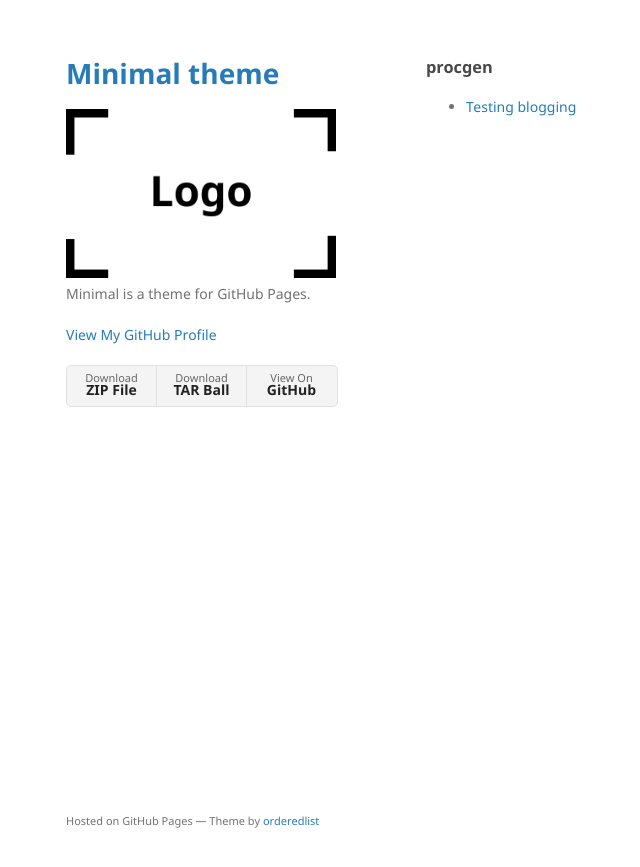
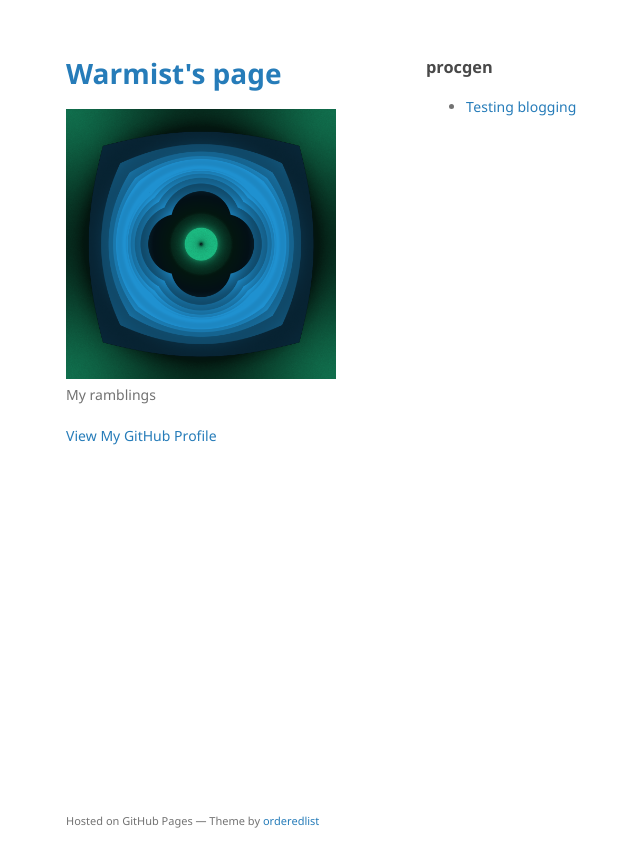
Before and after one commit to warmist/warmist.github.com, a Jekyll site: the page built from index.md, in a window 1280 px wide. Shown: the top 867 px of the page, without its empty margins (144-784 px from the left). Built offline with Jekyll 4.4.1, drawn with Linux system fonts in a browser that asks for light colours; our own code applies the rules of GitHub Pages for plain Markdown files.

Commit message:
New logo

```diff
--- a/_config.yml
+++ b/_config.yml
@@ -1,6 +1,6 @@
-title: Minimal theme
+title: Warmist's page
 logo: /assets/img/logo.png
-description: Minimal is a theme for GitHub Pages.
-show_downloads: true
+description: My ramblings
+show_downloads: false
 google_analytics:
 theme: jekyll-theme-minimal
```
Also changed, not shown: assets/img/logo.png.
